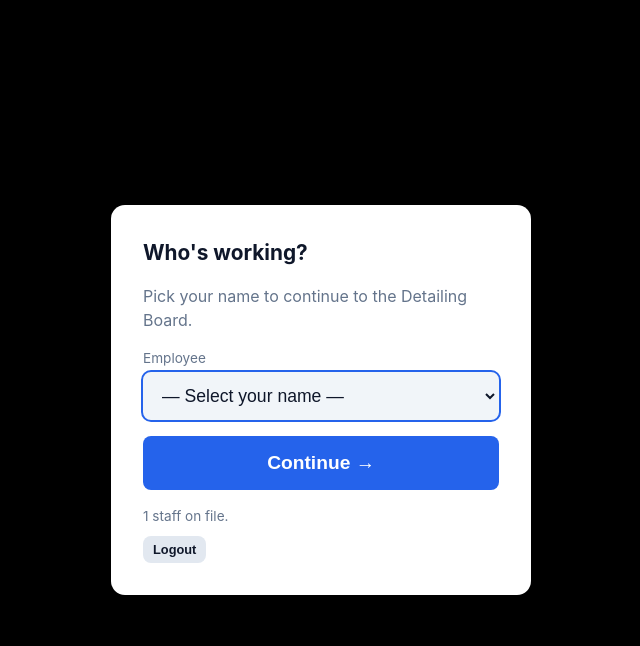
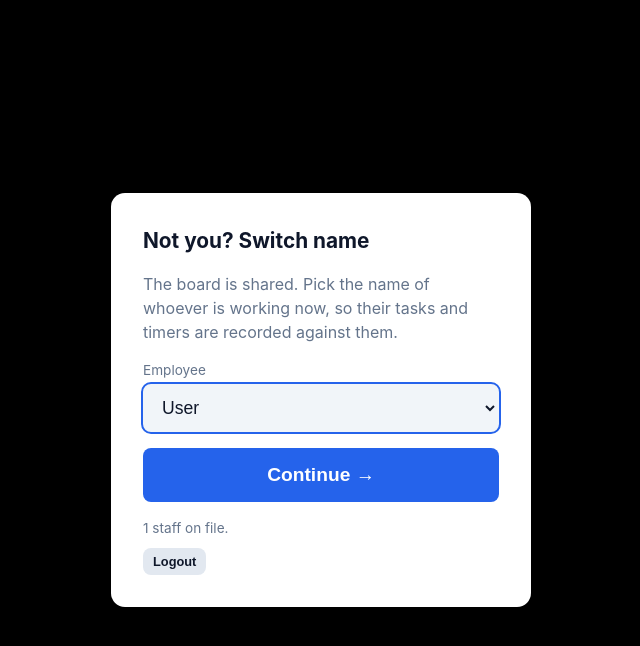
Before and after one commit to kenclarkz/Bus-List, a Flask app: page /select in a window 1280 px wide. Shown: the top 646 px of the page, without its empty margins (319-959 px from the left). Run offline with Flask 3, Linux system fonts and the light colour scheme; the visitor is signed in with stand-in values (Sample User, id 1).

Commit message:
Fixed shared-board start failure: added name switcher and missing clock list.
Co-authored-by: kenclarkz <kenclarkz@users.noreply.github.com>

```diff
--- a/app/app.py
+++ b/app/app.py
@@ -911,7 +911,12 @@ def register_routes(app):
 
     @app.route("/select", methods=["GET", "POST"])
     def select_employee():
-        """After the splash, employees pick their name before the board unlocks."""
+        """After the splash, employees pick their name before the board unlocks.
+
+        It is also how a shared board changes hands: picking a name here is how
+        the next person takes over, so their tasks and timers are recorded
+        against them instead of against whoever is signed in at the time.
+        """
         role = session.get("user")
         if role == "driver":
             return redirect(url_for("driver_dashboard"))
@@ -925,7 +930,9 @@ def register_routes(app):
             if emp and emp.active:
                 session["employee_id"] = emp.id
                 session["employee_name"] = emp.name
-                flash(f"Signed in as {emp.name}", "success")
+                # Also the way a shared board changes hands mid-shift, so the
+                # wording covers signing in and switching alike.
+                flash(f"Working as {emp.name}", "success")
                 return redirect(url_for("dashboard"))
             flash("Please choose your name to continue", "error")
             return redirect(url_for("select_employee"))
--- a/app/services/prep_timer.py
+++ b/app/services/prep_timer.py
@@ -538,15 +538,25 @@ def _refuse_second_running_clock(entry, employee_id, scope, session=None):
     a time, so the other set waits until this clock is paused. Paused time is
     not active prep time, which is exactly what makes taking up the other side
     the right thing to do.
+
+    The board is shared and a press is recorded against whoever is signed in at
+    the time, so the name of the person already on the clock is spelled out: a
+    colleague who pressed Start on the other side of the vehicle is then told
+    plainly that the clock is not theirs, and how to get a clock of their own
+    instead of being left with a bare "could not start this vehicle".
     """
     elsewhere = [s for s in employee_sessions_for(entry, employee_id)
                  if s.status == "running" and s is not session]
     if not elsewhere:
         return
     running = elsewhere[-1]
+    who = running.employee.name if running.employee else "Someone else"
     raise PrepTimerError(
-        f"You already have a running {running.scope_label} timer on vehicle "
-        f"{_unit(entry)} — pause it before working {scope_label(scope)} prep")
+        f"{who} already has a running {running.scope_label} clock on vehicle "
+        f"{_unit(entry)} — if that is you, pause it before working "
+        f"{scope_label(scope)} prep; if it is not, press "
+        f"\"Not you? Switch name\" at the top of the board to run a clock of "
+        f"your own")
 
 
 def start(entry, employee_id=None, at=None, scope=INSIDE):
--- a/app/templates/select.html
+++ b/app/templates/select.html
@@ -30,8 +30,15 @@
 </head>
 <body class="login-body">
   <div class="login-card">
-    <h1 style="margin-top:0">Who's working?</h1>
-    <p class="muted" style="margin-top:0">Pick your name to continue to the Detailing Board.</p>
+    <h1 style="margin-top:0">{{ 'Not you? Switch name' if current_employee else "Who's working?" }}</h1>
+    <p class="muted" style="margin-top:0">
+      {%- if current_employee -%}
+      The board is shared. Pick the name of whoever is working now, so their
+      tasks and timers are recorded against them.
+      {%- else -%}
+      Pick your name to continue to the Detailing Board.
+      {%- endif -%}
+    </p>
 
     {% with messages = get_flashed_messages(with_categories=true) %}
       {% if messages %}
@@ -45,7 +52,7 @@
       <label for="employee_id">Employee</label>
       <select id="employee_id" name="employee_id" class="select-select" required autofocus>
         <option value="">— Select your name —</option>
-        {% for e in employees %}<option value="{{ e.id }}">{{ e.name }}</option>{% endfor %}
+        {% for e in employees %}<option value="{{ e.id }}"{% if current_employee and current_employee.id == e.id %} selected{% endif %}>{{ e.name }}</option>{% endfor %}
       </select>
       <button type="submit" class="btn big" style="margin-top:16px">Continue →</button>
     </form>
```
Also changed, not shown: app/static/js/app.js (+19 -2 lines), app/templates/dashboard.html (+6 -1 lines), tests/test_app.py (+92 -2 lines), README.md.
